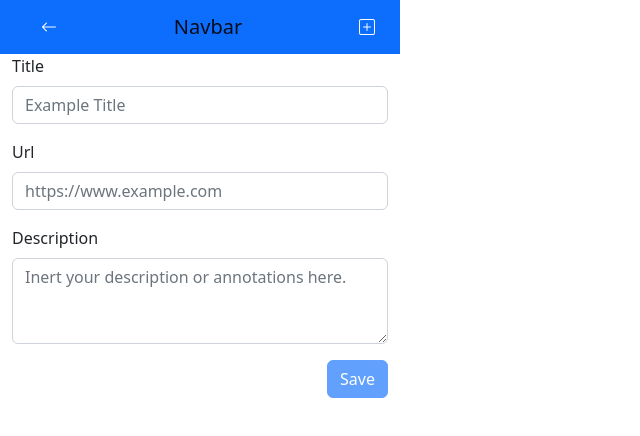
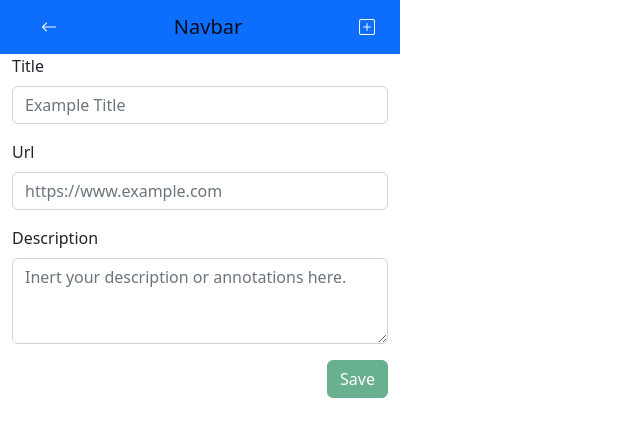
Before and after one commit to diegodrf/simple-list, an Angular app: page / in a window 1280 px wide. Both pictures are taken after a click on the button 367 px from the left and 27 px from the top of the page. Shown: the top 436 px of the page, without its empty margins (0-640 px from the left). Built offline with nearby package versions, Linux system fonts and the light colour scheme.

Commit message:
created edit mode

```diff
--- a/src/app/pages/edit-item/edit-item.component.html
+++ b/src/app/pages/edit-item/edit-item.component.html
@@ -9,6 +9,7 @@
             ngModel
             name="title"
             required
+            [disabled]="readonly"
         >
     </div>
     <div class="mb-3">
@@ -22,6 +23,7 @@
             name="url"
             required
             [pattern]="urlRegex"
+            [disabled]="readonly"
         >
     </div>
     <div class="mb-3">
@@ -33,9 +35,11 @@
             placeholder="Inert your description or annotations here."
             ngModel
             name="description"
+            [disabled]="readonly"
         ></textarea>
     </div>
     <div class="d-flex justify-content-end">
-        <button class="btn btn-primary" type="submit" [disabled]="f.invalid">Save</button>
+        <button class="btn btn-success" type="submit" [disabled]="f.invalid" *ngIf="!readonly">Save</button>
+        <button class="btn btn-primary" type="submit" [disabled]="f.invalid" *ngIf="readonly" (click)="enableEditMode()">Edit</button>
     </div>
 </form>
--- a/src/app/pages/edit-item/edit-item.component.ts
+++ b/src/app/pages/edit-item/edit-item.component.ts
@@ -51,6 +51,7 @@ export class EditItemComponent implements OnInit {
     let item = new Item(this.form.value.title, this.form.value.url);
     this.localStorageRepository.save(item);
     this.router.navigate(['/']);
+    this.readonly = true;
   }
 
   populateFields() {
@@ -58,4 +59,8 @@ export class EditItemComponent implements OnInit {
     this.form.form.patchValue({});
     throw new Error('Not implemented.');
   }
+
+  enableEditMode() {
+    this.readonly = false;
+  }
 }
```
